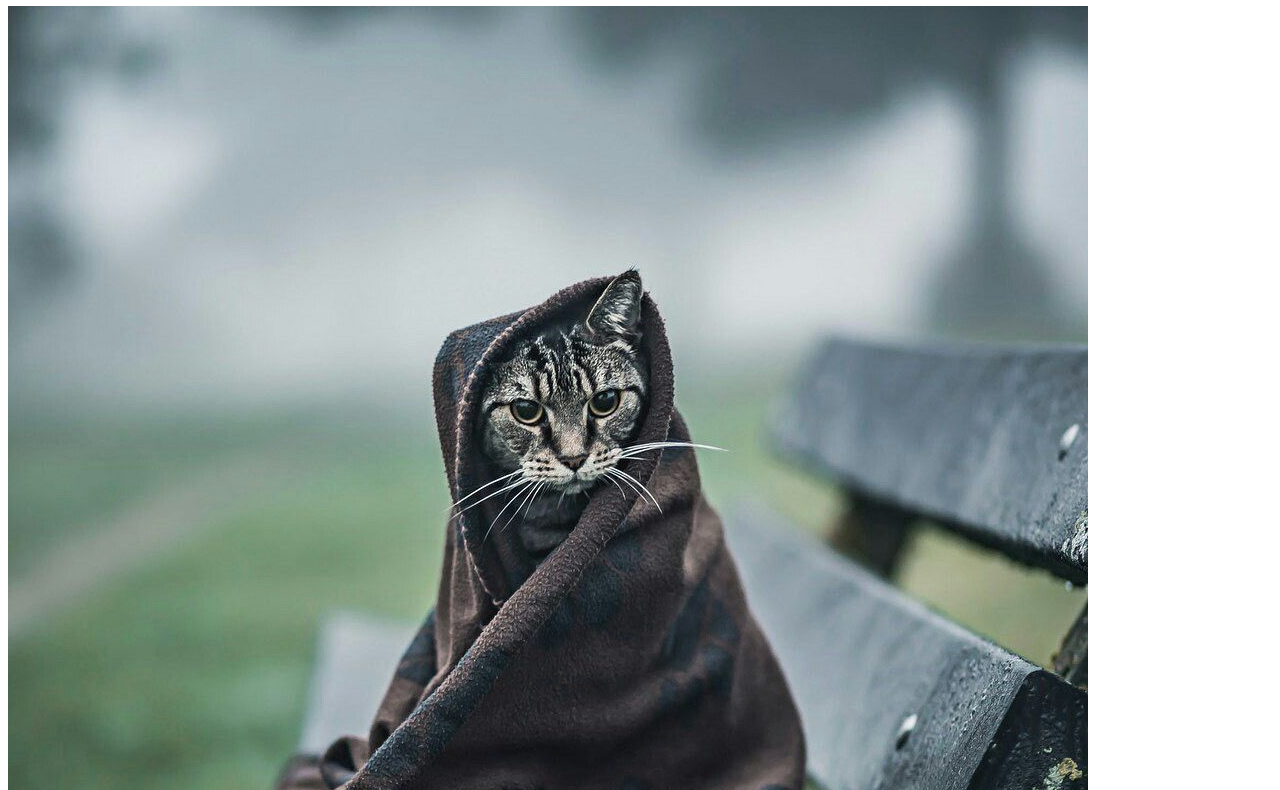
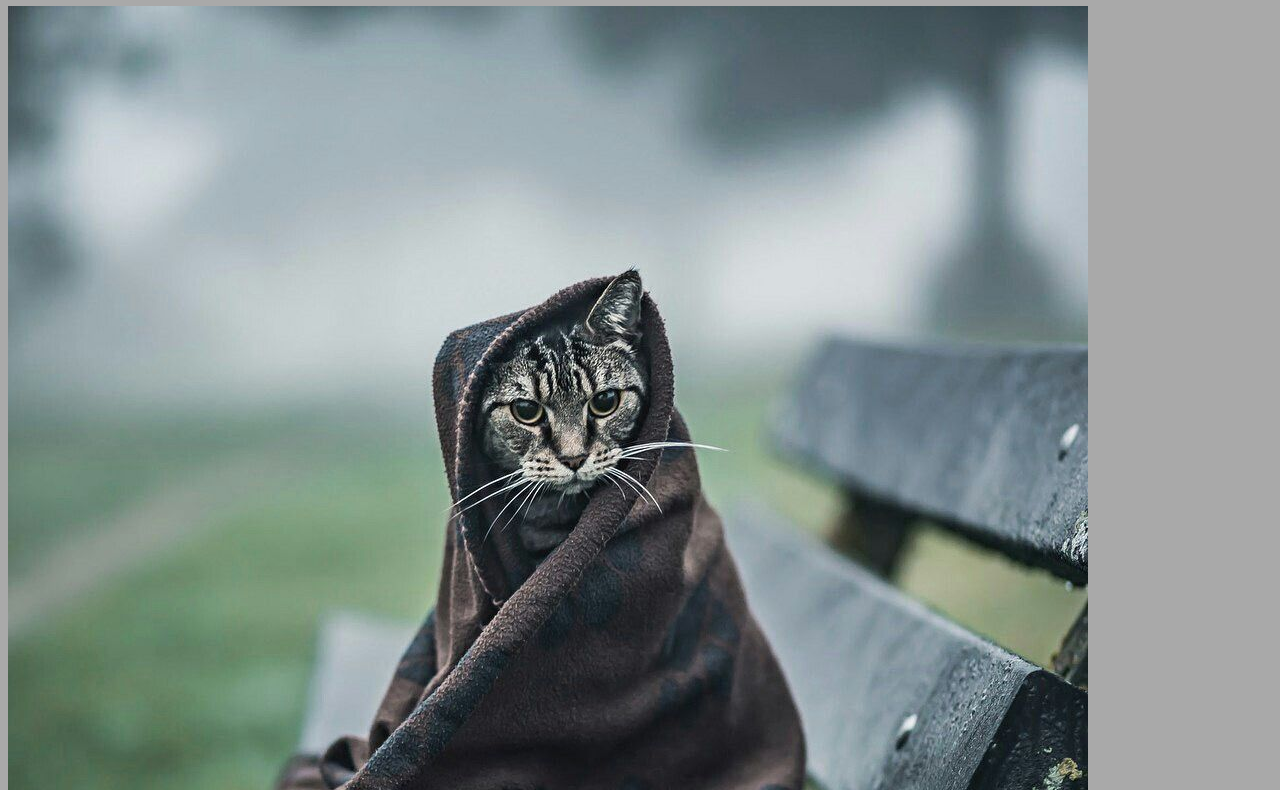
Before and after one commit to asantaballa/gatohomeless_site, a plain HTML site: page docs/index.html in a window 1280 px wide. Shown: the part 60-850 px from the top of the page. Drawn offline with Linux system fonts and the light colour scheme.

```diff
--- a/docs/styles/styles.css
+++ b/docs/styles/styles.css
@@ -1,4 +1,6 @@
 
 body {
     font-family: Arial, Helvetica, sans-serif;
+    color: whitesmoke;
+    background-color: darkgrey;
 }
```
